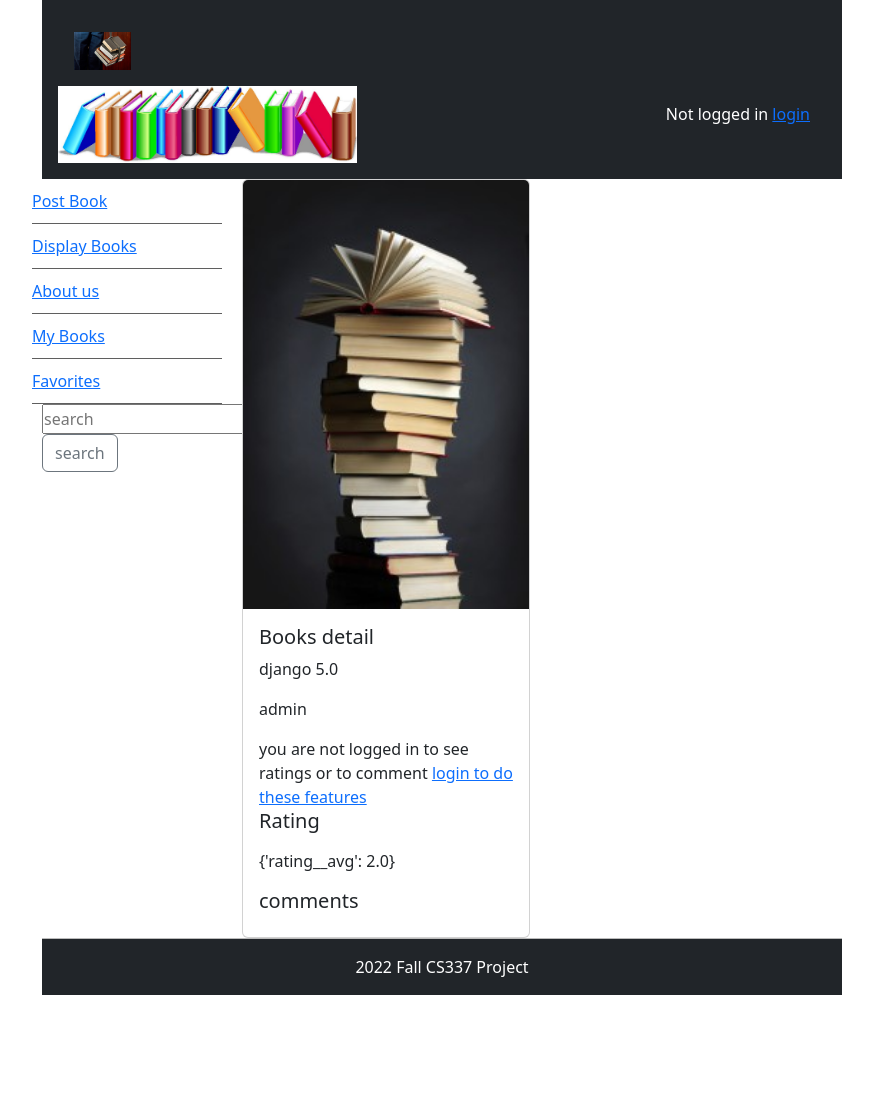
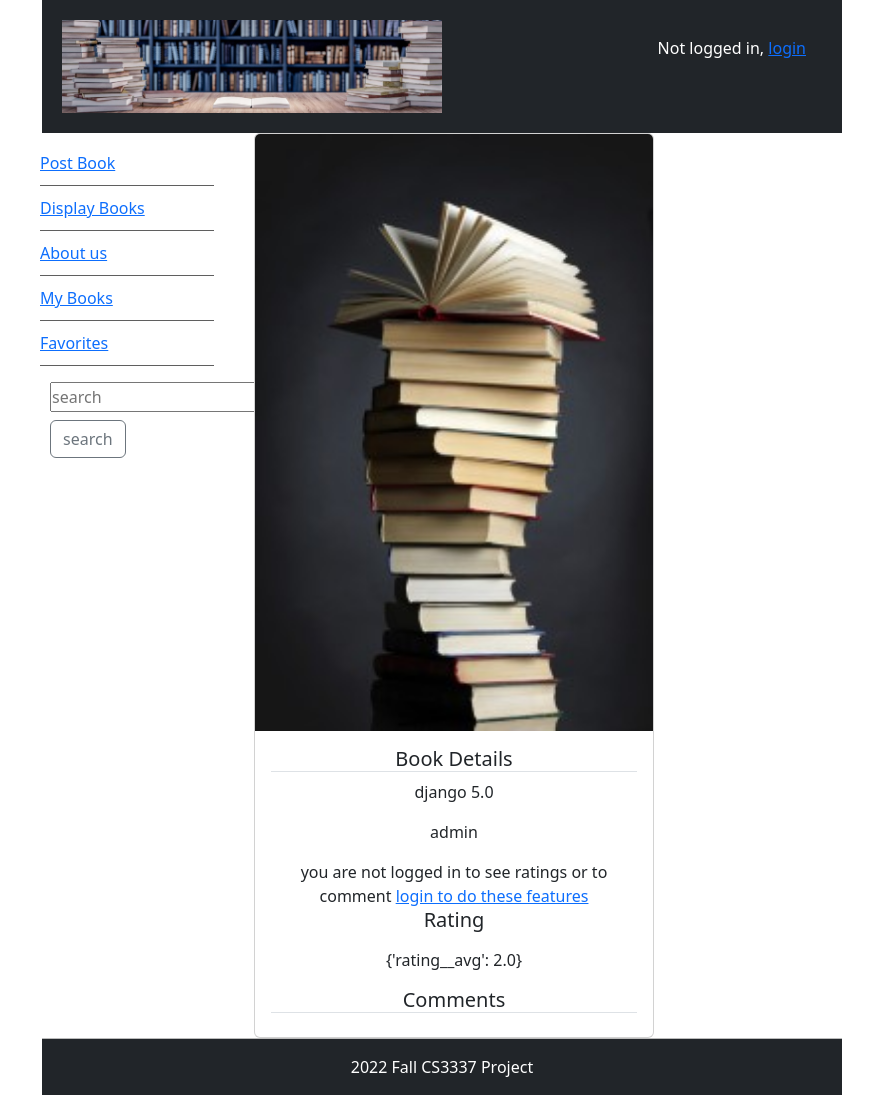
Before and after one commit to ggarci10/cs3337group2, a Django app: page /book_detail/7 in a window 1280 px wide. Shown: the whole page, without its empty margins (198-1071 px from the left). Before the commit the page ends 995 px from the top, so only its background shows below. Run offline with Django 3.2, Linux system fonts and the light colour scheme; data comes from the database, SQL or seed files in the repository; both versions use the stored data as it was after the commit.

Commit message:
Add files via upload

```diff
--- a/bookexx/bookEX/templates/base.html
+++ b/bookexx/bookEX/templates/base.html
@@ -11,32 +11,30 @@
     </title>
     <link href="{% static  'main.css' %}" rel="stylesheet" type="text/css">
         <link href="https://cdn.jsdelivr.net/npm/bootstrap@5.2.3/dist/css/bootstrap.min.css" rel="stylesheet" integrity="sha384-rbsA2VBKQhggwzxH7pPCaAqO46MgnOM80zW1RWuH61DGLwZJEdK2Kadq2F9CUG65" crossorigin="anonymous">
+
 </head>
 <body>
 <div id="wrapper">
     <header class="text-bg-dark p-3" id="header">
-        <div class="text-bg-dark p-3">
-            <img src="{% static 'logo.jpg'%}" height="38">
-        </div>
-        <span class="text-bg-dark p-3" style="float: right;">
+        <div class="text-bg-dark p-1">
+            <img src="{% static 'bookBanner.jpg'%}" class="w-50">
+
+            <span class="text-bg-dark p-3" style="float: right;">
 
             {% if user.is_authenticated %}
             {{ user.username }}
             <a href="{% url 'logout' %}?next=/">Logout  </a>
             {% else %}
-            Not logged in
+            Not logged in,
             <a href="{% url 'login' %}?next=/">login</a>
             {% endif %}
         </span>
+        </div>
 
 
-
-        <div >
-            <img src="{%static 'top_banner.jpg'%}" height="77">
-        </div>
     </header>
     <aside id="leftsidebar">
-        <nav id="nav">
+        <nav id="nav" class="m-2">
             <ul class="nav flex-column">
                 {% block sidenav %}
                 <li class="nav-item">
@@ -47,21 +45,21 @@
                 </li>
                 {% endblock sidenav %}
             </ul>
-            <form class="d=flex" method=POST action="/search_items">
+            <form class="mt-3 ml-0" method=POST action="/search_items">
                 {% csrf_token %}
-               <input class='nav flex-column' type = 'search' placeholder="search" name="searched">
-    <button class ='btn btn-outline-secondary' type="submit">search</button>
-
-                </form>
+                <input class='nav' type = 'search' placeholder="search" name="searched">
+                <button class ='btn btn-outline-secondary mt-2' type="submit">search</button>
+            </form>
         </nav>
     </aside>
     <section  id="main">
         {% block content %}
         <h1> This is our BookExchange system</h1>
+        <p>Select a menu option to begin</p>>
         {% endblock content %}
     </section>
     <footer class="text-bg-dark p-3" id="footer">
-        2022 Fall CS337 Project
+        2022 Fall CS3337 Project
     </footer>
 </div>
 </body>
--- a/bookexx/bookEX/templates/bookMng/book_detail.html
+++ b/bookexx/bookEX/templates/bookMng/book_detail.html
@@ -15,16 +15,13 @@
 
 {% block content %}
 
-
-<div class="card" style="width: 18rem;">
-  <img src="{% static book.pic_path %}" class="card-img-top" alt="...">
+<div class="container">
+<div class="card text-center" style="max-width: 400px">
+  <img src="{% static book.pic_path %}" class="card-img-top">
   <div class="card-body">
-    <h5 class="card-title"> Books detail</h5>
+    <h5 class="card-title border-bottom"> Book Details</h5>
     <p class="card-text"> {{book.name}}</p>
-    <p class="card-text">
-      {{book.username}}
-    </p>
- <p class="card-text"> </p>
+    <p class="card-text"> {{book.username}} </p>
 
     {% if user.is_authenticated %}
 
@@ -32,7 +29,7 @@
     <p class="card-text">
     <form action="{% url 'rate' book.id %}" method="POST">
        {% csrf_token %}
-       <h5> Rate</h5>
+       <h5 class="border-bottom"> Rate</h5>
        <div class="rate">
            Rate from 1-5
            <input type="radio" name="rating" id="rating1" value="1" required/>
@@ -40,27 +37,24 @@
            <input type="radio" name="rating" id="rating3" value="3" required/>
            <input type="radio" name="rating" id="rating4" value="4" required/>
            <input type="radio" name="rating" id="rating5" value="5" required/>
+           <br>
 
+           <input type="submit" style="width:200px;" value="Submit review" class="btn btn-primary m-1">
 
-
-
-
-           <br>
-        <input type="submit" style="width:200px;" value="Submit review" class="btn btn-primary">
-       </div>
            <div>
                {% if is_favorite %}
-    <a class="btn btn-outline-danger" style="width:200px;"  href="http://127.0.0.1:8000/book_favorite/{{ book.id }}"> unfavorite    </a>
+                <a class="btn btn-outline-danger m-1" style="width:200px;"  href="http://127.0.0.1:8000/book_favorite/{{ book.id }}"> unfavorite    </a>
                 {% else %}
-    <a class="btn btn-primary" style="width:200px;"  href="http://127.0.0.1:8000/book_favorite/{{ book.id }}">   favorites   </a>
+                <a class="btn btn-primary m-1" style="width:200px;"  href="http://127.0.0.1:8000/book_favorite/{{ book.id }}">   favorites   </a>
                 {% endif %}
+            </div>
        </div>
 
     </form>
  <form  action="{% url 'comment' book.id %}" method="POST" novalidate>
      <textarea name="comment" id="comment" style="width:200px; height:100"  placeholder="enter text here" required></textarea>
 
-                <input class="btn btn-primary" style="width:200px" type="submit" value="Submit">
+                <input class="btn btn-primary m-1" style="width:200px" type="submit" value="Submit">
 
 
 
@@ -84,7 +78,7 @@ you are not logged in to see ratings or to comment
       <p></p>
        <p>{{avg}}</p>
  {% endif %}
-    <h5 class="card-title"> comments</h5>
+    <h5 class="card-title border-bottom"> Comments</h5>
     {% for comment in comments %}
       <p>  {{comment.comment}}  by {{comment.username}} </p>
     {% endfor %}
@@ -93,5 +87,6 @@ you are not logged in to see ratings or to comment
 
 
 
-
+</div>
+</div>
 {% endblock content %}
--- a/bookexx/bookEX/templates/bookMng/book_favorite.html
+++ b/bookexx/bookEX/templates/bookMng/book_favorite.html
@@ -15,7 +15,11 @@
 {% block content %}
 
 {% if user.is_authenticated %}
-<h1 align="center">  Books added to favorites </h1>
+ {% if is_favorite %}
+              <h1 align="center">  Books has been deleted from favorites</h1>
+                {% else %}
+               <h1 align="center">  Books added to favorites </h1>
+                {% endif %}
 
       {% else %}
 you are not logged in to see ratings
--- a/bookexx/bookEX/templates/bookMng/mybooks.html
+++ b/bookexx/bookEX/templates/bookMng/mybooks.html
@@ -17,7 +17,7 @@
 
 {% if user.is_authenticated %}
     {% for book in books %}
-    <div class="card" style="width: 18rem;">
+    <div class="card m-2" style="display: inline-block; width: 15rem;">
   <div class="card-body">
 
 	 <p class="card-text">
--- a/bookexx/bookEX/templates/bookMng/rate.html
+++ b/bookexx/bookEX/templates/bookMng/rate.html
@@ -1,7 +1,7 @@
 {% extends "base.html" %}
 {% load static %}
 {% block title %}
-    rate
+    book Delete page
 {% endblock title %}
 
 {% block sidenav %}
```
Also changed, not shown: bookexx/bookEX/templates/bookMng/aboutus.html (+13 -3 lines), bookexx/bookEX/templates/bookMng/displaybooks.html (+8 -9 lines), bookexx/bookEX/templates/bookMng/favorites.html (+12 -10 lines), bookexx/bookEX/templates/bookMng/postbook.html (+5 -3 lines), bookexx/bookEX/static/bookBanner.jpg (added), bookexx/db.sqlite3. Lines whose indentation alone changed are shown as unchanged.
